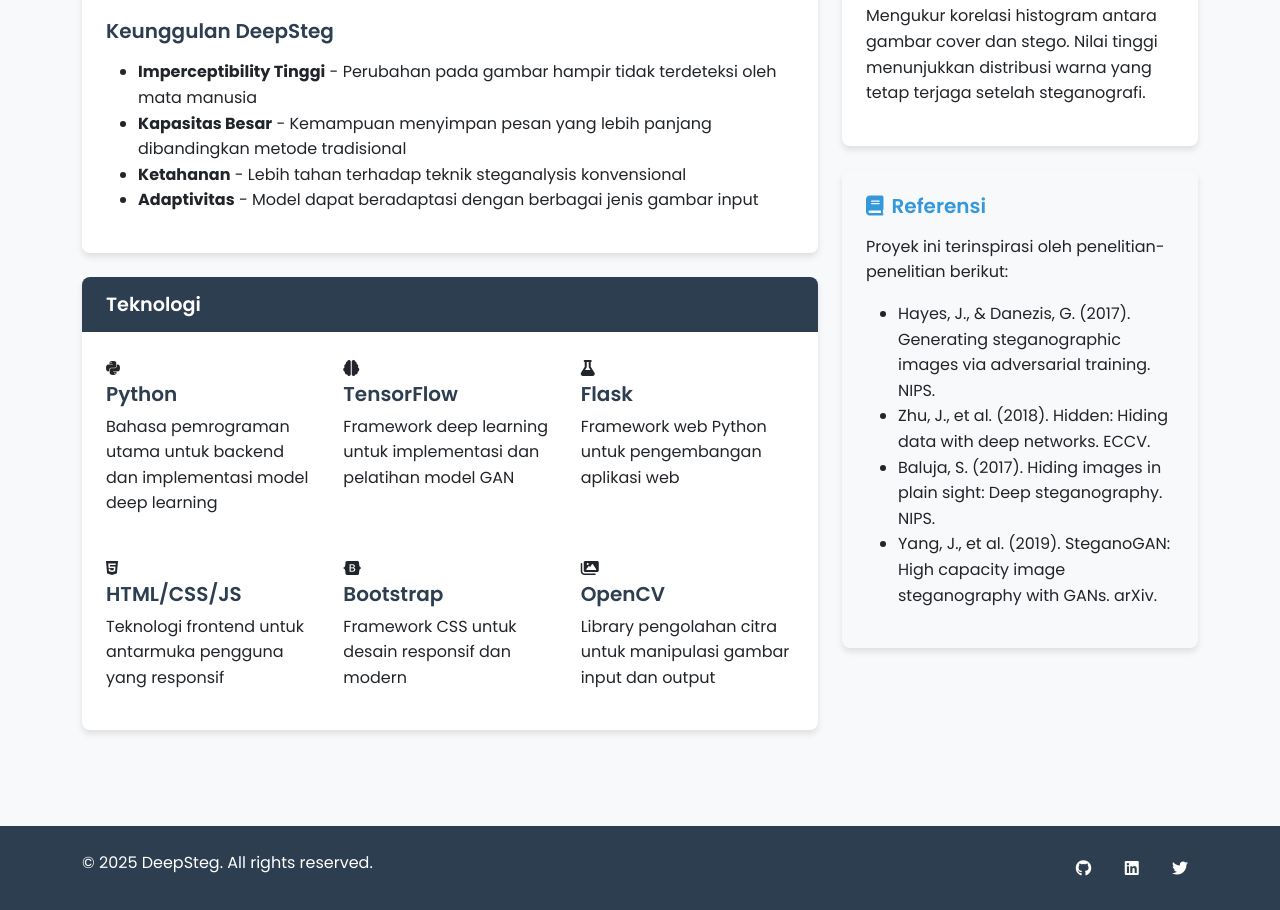
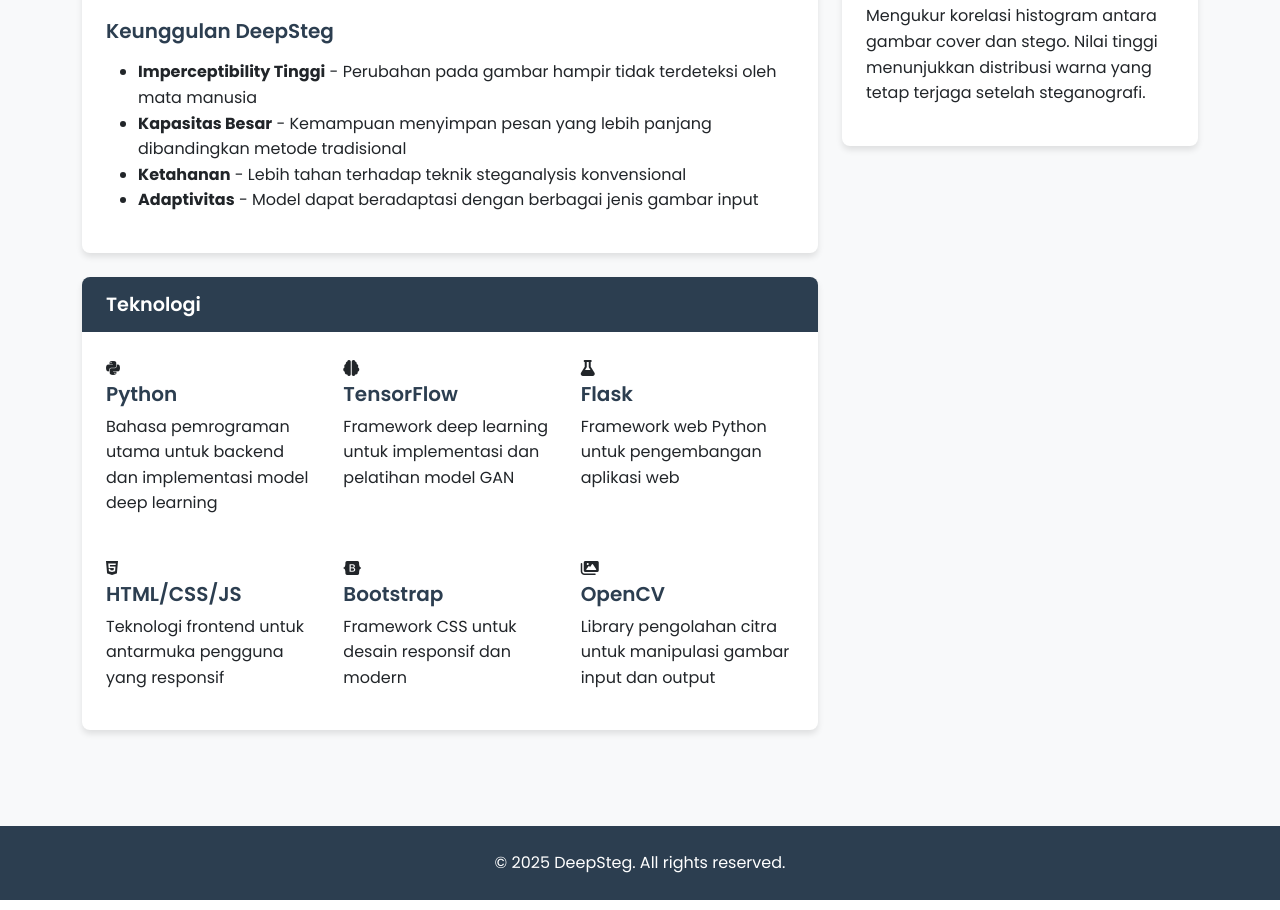
Before and after one commit to tryaannn/deepsteg, a Flask app: page /about in a window 1280 px wide. Shown: the part 985-1895 px from the top of the page. Run offline with Flask 3, Linux system fonts and the light colour scheme; some libraries are stand-ins or nearby versions.

Commit message:
hapus referensi

```diff
--- a/templates/about.html
+++ b/templates/about.html
@@ -189,18 +189,6 @@
                         </div>
                     </div>
 
-                    <div class="card info-card">
-                        <div class="card-body">
-                            <h5><i class="fas fa-book me-2"></i>Referensi</h5>
-                            <p>Proyek ini terinspirasi oleh penelitian-penelitian berikut:</p>
-                            <ul class="reference-list">
-                                <li>Hayes, J., & Danezis, G. (2017). Generating steganographic images via adversarial training. NIPS.</li>
-                                <li>Zhu, J., et al. (2018). Hidden: Hiding data with deep networks. ECCV.</li>
-                                <li>Baluja, S. (2017). Hiding images in plain sight: Deep steganography. NIPS.</li>
-                                <li>Yang, J., et al. (2019). SteganoGAN: High capacity image steganography with GANs. arXiv.</li>
-                            </ul>
-                        </div>
-                    </div>
                 </div>
             </div>
         </div>
@@ -208,15 +196,8 @@
 
     <footer class="py-4">
         <div class="container">
-            <div class="row">
-                <div class="col-md-6">
-                    <p>&copy; 2025 DeepSteg. All rights reserved.</p>
-                </div>
-                <div class="col-md-6 text-md-end">
-                    <a href="#" class="social-icon"><i class="fab fa-github"></i></a>
-                    <a href="#" class="social-icon"><i class="fab fa-linkedin"></i></a>
-                    <a href="#" class="social-icon"><i class="fab fa-twitter"></i></a>
-                </div>
+            <div class="row text-center">
+                <p>&copy; 2025 DeepSteg. All rights reserved.</p>
             </div>
         </div>
     </footer>
```
Also changed, not shown: templates/404.html (+2 -9 lines), templates/500.html (+2 -9 lines), templates/decode.html (+2 -9 lines), templates/encode.html (+2 -9 lines), templates/index.html (+2 -9 lines).
